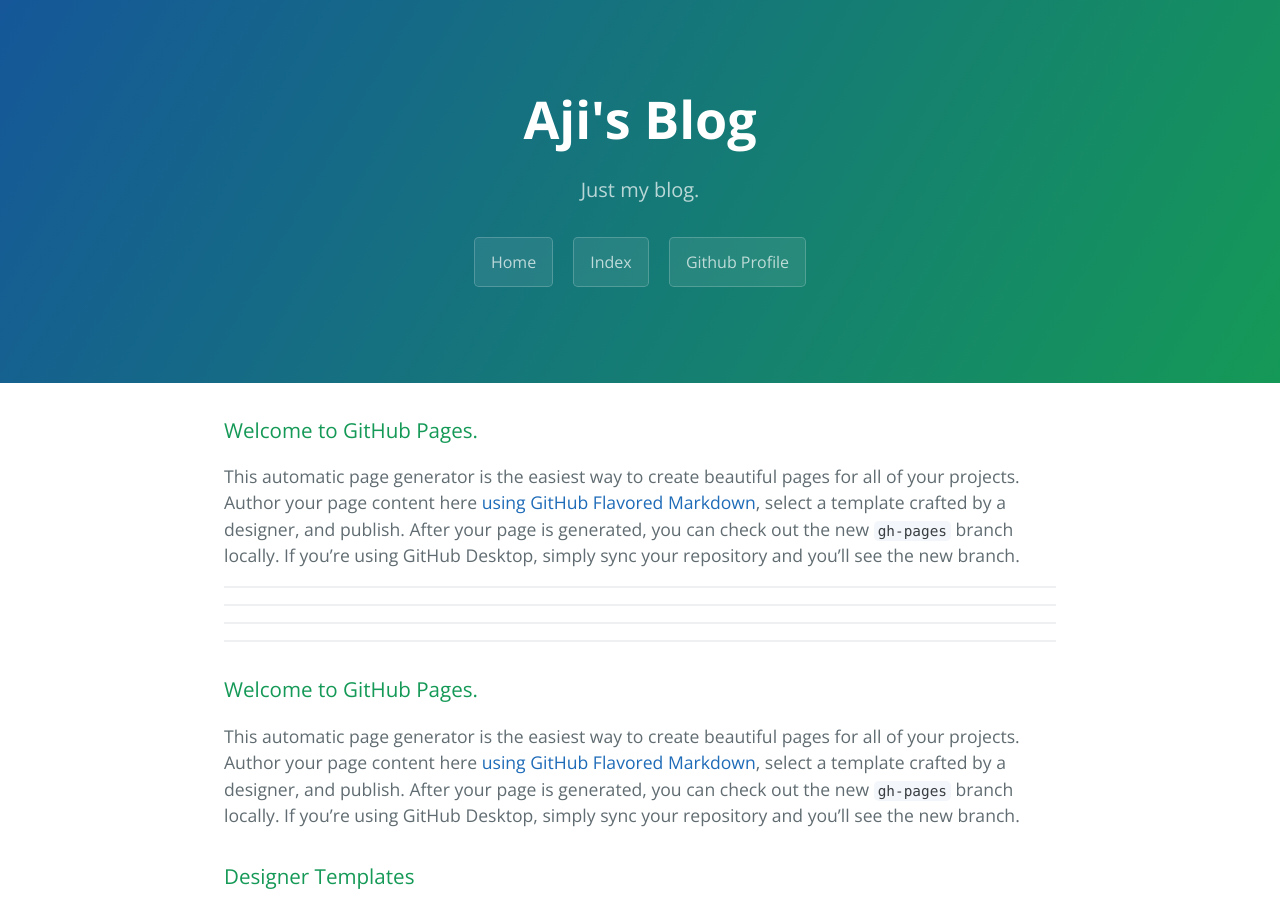
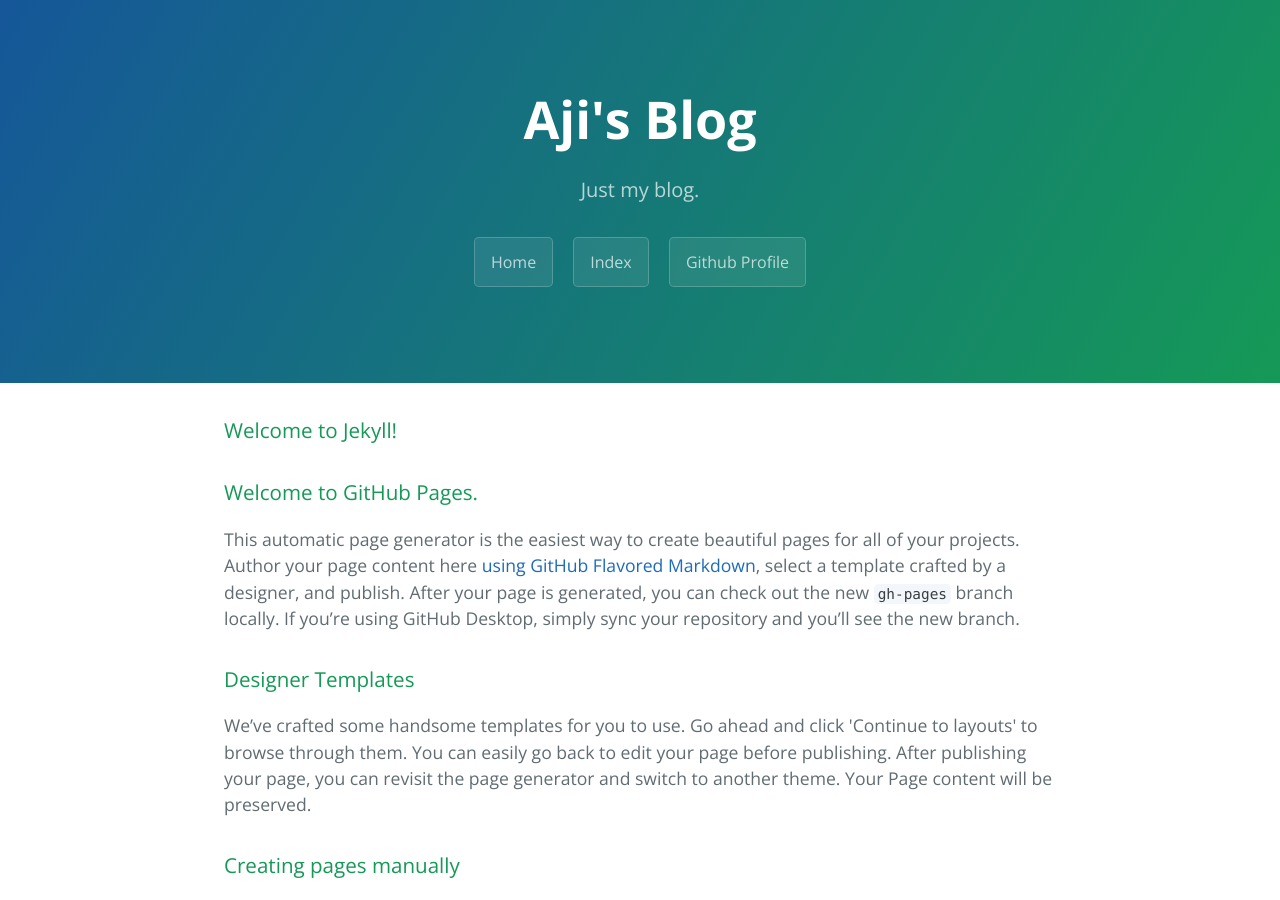
Before and after one commit to ajiyakin/blog, a Jekyll site: the page built from index.html, in a window 1280 px wide and 900 px high. Built offline with Jekyll 4.4.1, drawn with Linux system fonts in a browser that asks for light colours; the list of posts is cut into pages by our own code.

Commit message:
Try add indexing posts

```diff
--- a/index.html
+++ b/index.html
@@ -3,18 +3,14 @@ layout: default
 title: {{ site.name }}
 ---
 
-<h3>
-  <a id="welcome-to-github-pages" class="anchor" href="#welcome-to-github-pages" aria-hidden="true">
-    <span aria-hidden="true" class="octicon octicon-link"></span>
-  </a>Welcome to GitHub Pages.
-</h3>
-
-<p>This automatic page generator is the easiest way to create beautiful pages for all of your projects. Author your page content here <a href="https://guides.github.com/features/mastering-markdown/">using GitHub Flavored Markdown</a>, select a template crafted by a designer, and publish. After your page is generated, you can check out the new <code>gh-pages</code> branch locally. If you’re using GitHub Desktop, simply sync your repository and you’ll see the new branch.</p>
-
-<hr/>
-<hr/>
-<hr/>
-<hr/>
+{% for post in site.posts %}
+  <h3>
+    <a id="welcome-to-github-pages" class="anchor" href="{{ site.baseurl }}{{ post.url }}" aria-hidden="true">
+      <span aria-hidden="true" class="octicon octicon-link"></span>
+    </a>
+    {{ post.title }}
+  </h3>
+{% endfor %}
 
 <h3>
   <a id="welcome-to-github-pages" class="anchor" href="#welcome-to-github-pages" aria-hidden="true">
```
